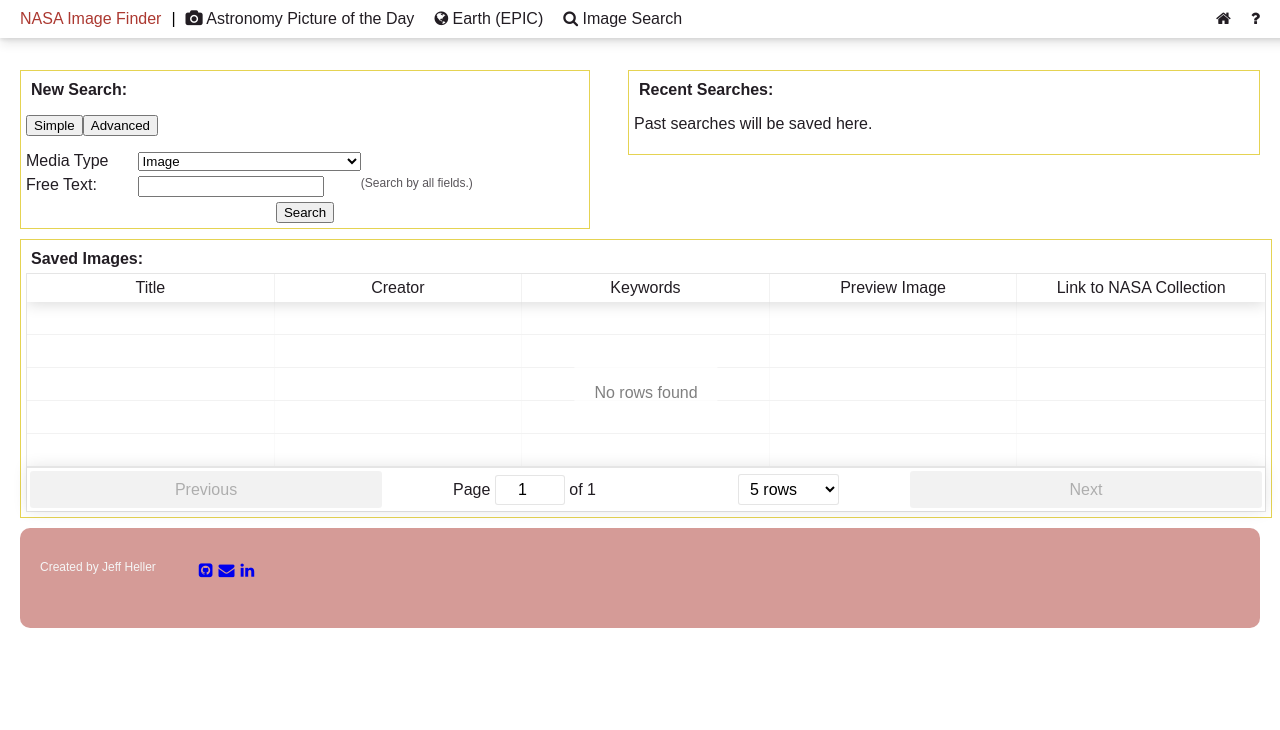
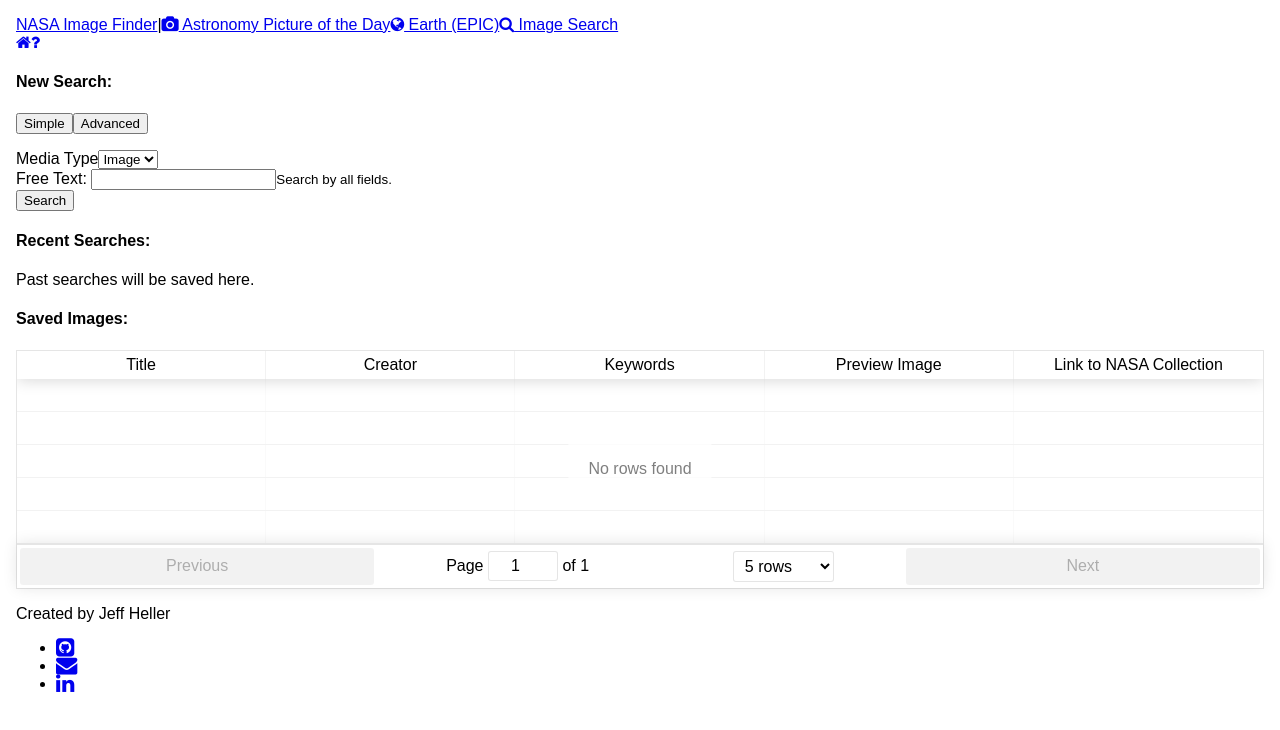
Before and after one commit to Jheller11/nasa-images, a React (Create React App) app: page /search in a window 1280 px wide. Shown: the top 730 px of the page. Built offline with nearby package versions, Linux system fonts and the light colour scheme; the HTML template or start-up script is replaced by a standard one.

Commit message:
strip css

```diff
--- a/src/App.css
+++ b/src/App.css
@@ -1,236 +1,3 @@
-/* Body */
-
-main {
-  padding-top: 50px;
-  color: #221d23;
+body {
+  padding: 1em;
 }
-
-/* Utility */
-
-.center {
-  display: flex;
-  justify-content: center;
-}
-
-h4 {
-  margin: 5px;
-}
-
-.flex {
-  display: flex;
-}
-
-.box-shadow {
-  box-shadow: 0 2px 4px 0 rgba(0, 0, 0, 0.1), 0 6px 10px 0 rgba(0, 0, 0, 0.09);
-}
-
-/*  Header and Nav */
-header {
-  padding: 10px;
-  width: 100%;
-  position: fixed;
-  background: white;
-  top: 0;
-  left: 0;
-  display: flex;
-  justify-content: space-between;
-}
-
-nav > a {
-  text-decoration: none;
-  color: #221d23;
-  padding: 10px;
-}
-
-nav > #title {
-  color: #ac3931;
-  display: inline;
-}
-
-nav > a:hover {
-  background: #bcd2ee;
-}
-
-.header-right {
-  margin-right: 20px;
-}
-/*  Home/Start Screen */
-
-.home {
-  display: grid;
-  grid-template-rows: 100%;
-  grid-template-columns: 55% 45%;
-}
-
-.home-info {
-  padding: 20px;
-}
-
-.home-info > ul > li > a {
-  text-decoration: none;
-  color: #ac3931;
-}
-
-.home-info > ul > li > a:hover {
-  text-decoration: underline;
-}
-
-/* Search Form */
-
-.search-container {
-  border: 1px #e5d352 solid;
-  padding: 5px;
-  width: 45%;
-  display: inline-block;
-}
-.description {
-  opacity: 0.75;
-  font-size: 75%;
-}
-
-.form-group {
-  display: grid;
-  grid-template-columns: 20% 40% 40%;
-  grid-template-rows: 100%;
-  margin-bottom: 5px;
-}
-
-input {
-  width: 80%;
-}
-
-/* Twitter */
-
-.twitter {
-  border: 1px solid #537d8d;
-  padding: 5px;
-}
-
-/* Results */
-
-.preview {
-  height: 150px;
-  width: 200px;
-}
-
-/* APOD */
-
-.apod {
-  max-width: 800px;
-}
-
-/* Epic */
-
-.epic {
-  border: 1px #e5d352 solid;
-  padding: 5px;
-  background: black;
-  color: #47e3ff;
-  min-height: 700px;
-}
-
-.epic-container {
-  display: grid;
-  grid-template-columns: 66% 34%;
-  grid-template-rows: 100%;
-}
-
-.epic-image {
-  max-height: 600px;
-}
-
-.epic-button {
-  background: none;
-  color: inherit;
-  border: #47e3ff 1px solid;
-  padding: 3px;
-  font: inherit;
-  cursor: pointer;
-  margin: 4px;
-}
-
-.epic-button:hover {
-  color: #4dff47;
-  border: #4dff47 1px solid;
-}
-
-.controls {
-  border: 1px solid #47e3ff;
-  padding: 5px;
-  width: 80%;
-}
-
-/* Saved */
-
-.saved {
-  border: 1px #e5d352 solid;
-  padding: 5px;
-  display: inline-block;
-  width: 100%;
-  margin-top: 10px;
-}
-
-/* History */
-
-.history {
-  border: 1px #e5d352 solid;
-  padding: 5px;
-  width: 50%;
-  float: right;
-}
-
-/* Loading */
-
-.loading {
-  width: 100%;
-  height: 100%;
-  display: flex;
-  justify-content: center;
-  align-items: center;
-}
-
-/* Footer */
-
-footer {
-  background: #ac393180;
-  height: 60px;
-  margin-top: 10px;
-  color: whitesmoke;
-  padding: 20px;
-  border-radius: 10px;
-  font-size: 75%;
-}
-
-.footer-icons {
-  list-style: none;
-}
-
-.footer-icons > * {
-  margin: 3px;
-}
-
-/* About */
-
-.about-cards {
-  box-shadow: 0 2px 4px 0 rgba(0, 0, 0, 0.1), 0 6px 10px 0 rgba(0, 0, 0, 0.09);
-  border: 1px solid #ac3931;
-  margin: 5px 0;
-  padding: 5px;
-}
-
-.about-cards > p > a {
-  text-decoration: none;
-  color: #ac3931;
-}
-
-.about-cards > p > a:hover {
-  text-decoration: underline;
-}
-
-/* Color Scheme:
-medium: #537D8D
-light: #BCD2EE
-dark: #221D23
-red: #AC3931
-gold: #E5D352
-*/
--- a/src/components/Input/Input.js
+++ b/src/components/Input/Input.js
@@ -1,11 +1,11 @@
 import React from 'react'
 
-const Input = ({ label, name, handleChange, description }) => {
+const Input = ({ label, name, description, handleChange }) => {
   return (
     <div className="form-group">
       <label htmlFor={name}> {label}: </label>
       <input onChange={handleChange} type="text" name={name} />
-      <span className="description"> ({description}) </span>
+      <small>{description}</small>
     </div>
   )
 }
```
Also changed, not shown: public/rocket.png (deleted).
